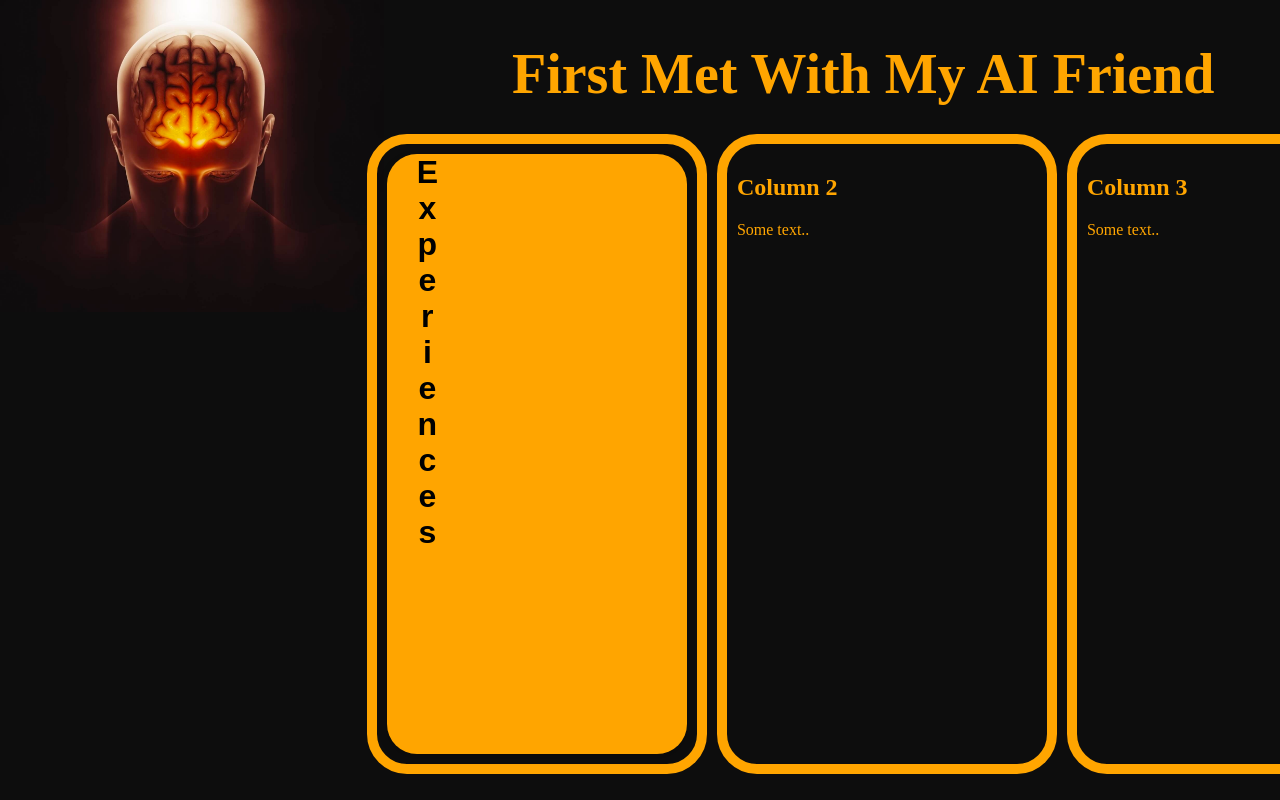
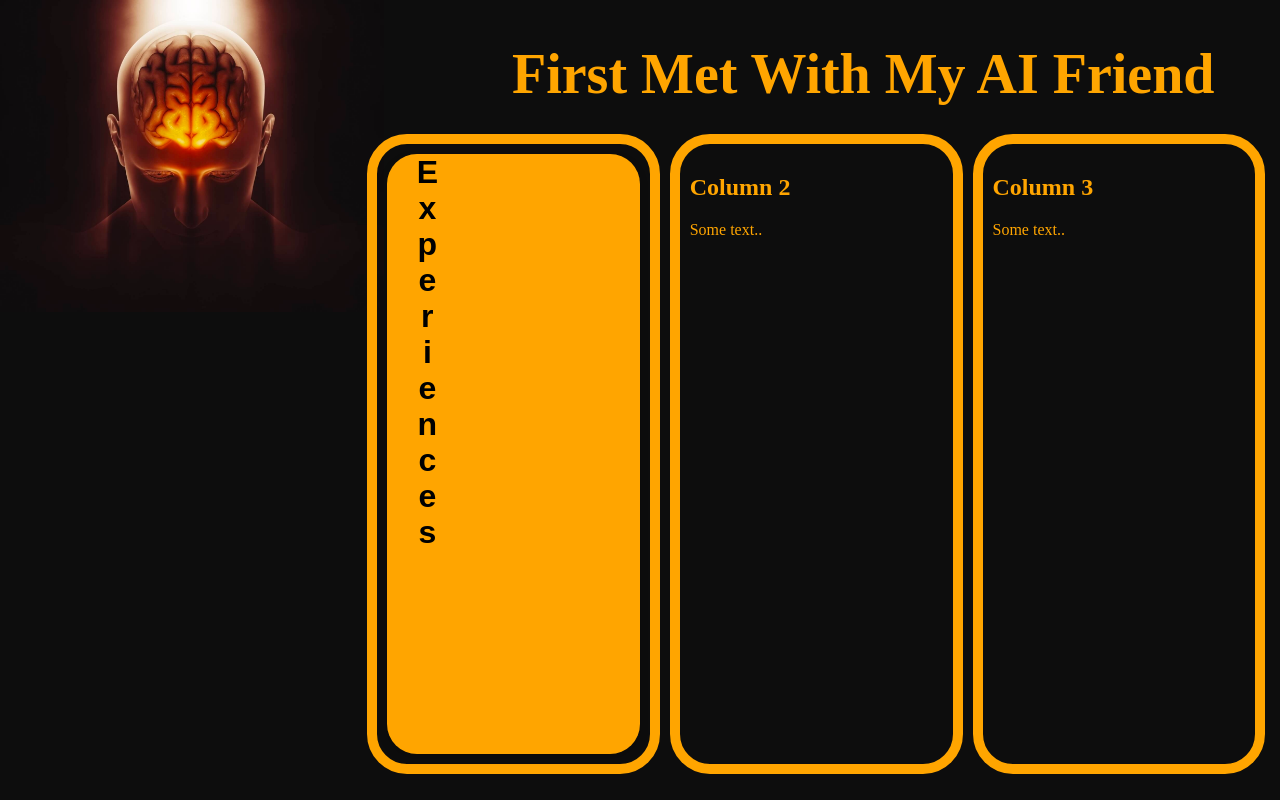
Before and after one commit to ZhixianZhang620/page2, a plain HTML site: page index.html in a window 1280 px wide. Shown: the top 800 px of the page. Drawn offline with Linux system fonts and the light colour scheme; a web font is replaced by a local one.

Commit message:
Update index.html

```diff
--- a/index.html
+++ b/index.html
@@ -25,7 +25,7 @@
         }
         .column {
         float:left;
-        width: 300px;
+        width: 20%;
         padding: 10px;
         height: 600px;
         background-color: transparent;
@@ -44,9 +44,9 @@
         }
         .flip-card {
         background-color: transparent;
-        width: 300px;
-        height: 600px;
-        perspective: 1000px;
+        width: 100%;
+        height: 100%;
+        perspective: 100%;
         border-radius: 30px;
         }
 
```
